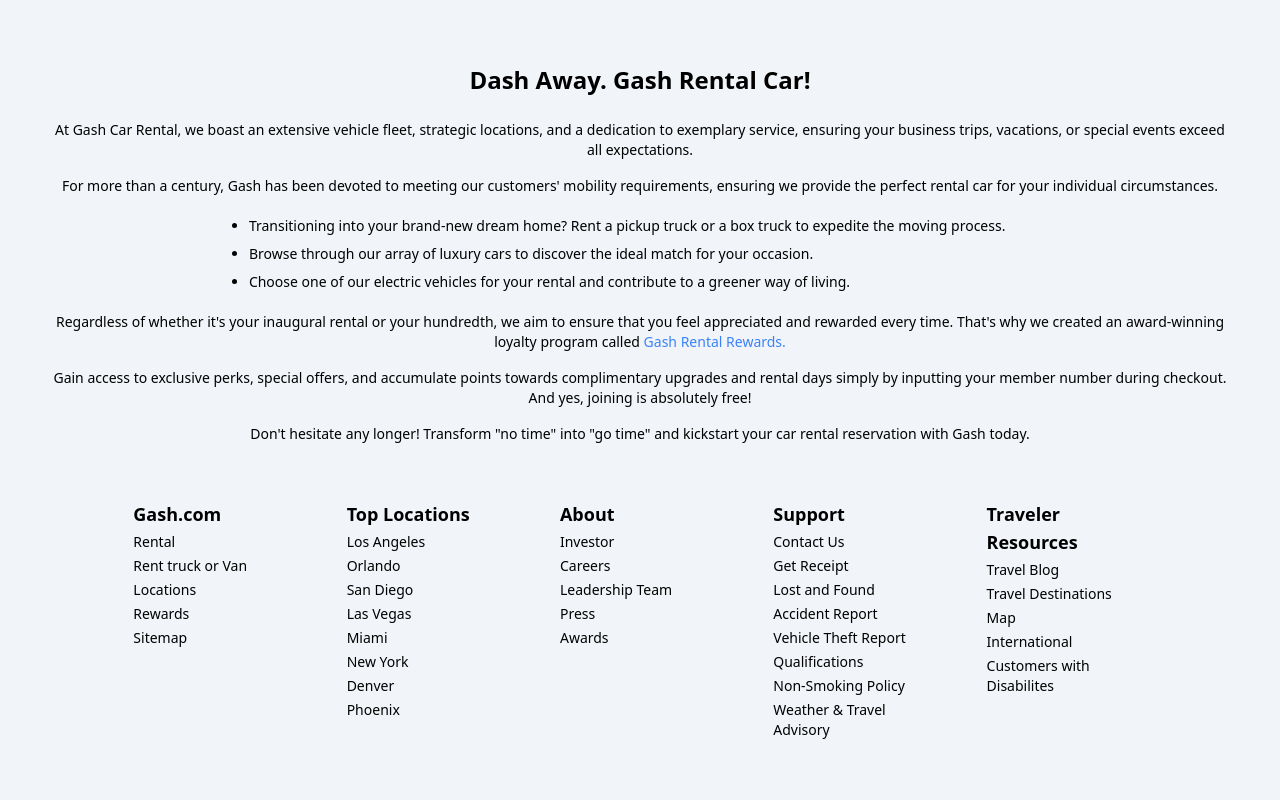
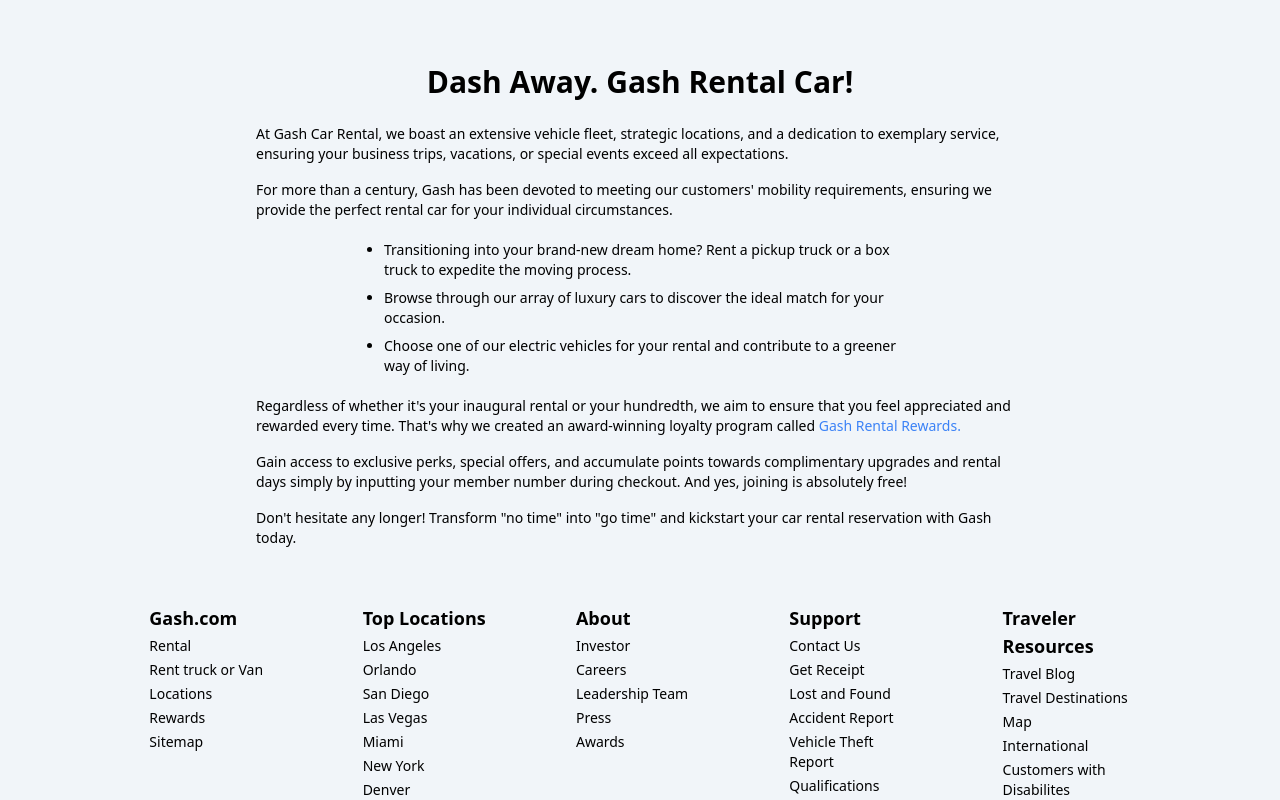
Before and after one commit to Peterson-Jacob/gsr, a Next.js app: page /components/footer in a window 1280 px wide. Shown: the top 800 px of the page. Built offline with nearby package versions, Linux system fonts and the light colour scheme.

Commit message:
Update footer.jsx

```diff
--- a/pages/components/footer.jsx
+++ b/pages/components/footer.jsx
@@ -7,39 +7,40 @@ export default function Footer(){
         <>
             <div className="w-full bg-slate-100">
 
-                <div>
-                    <h2 className="text-xl sm:text-2xl font-bold pt-16 pb-4 text-center">Dash Away. Gash Rental Car!</h2>
+                <div className="max">
 
-                    <div className="w-11/12 my-0 pb-8 mx-auto">
-                        <p className="text-xs sm:text-sm sm:text-center py-2">
+                    <h2 className="text-xl sm:text-2xl font-bold pt-16 pb-4 text-center lg:text-3xl">Dash Away. Gash Rental Car!</h2>
+
+                    <div className="w-11/12 my-0 pb-8 mx-auto  border-b-2 border-red-500  lg:w-3/4 xl:border-none xl:w-3/5">
+                        <p className="text-xs sm:text-sm  py-2">
                             At Gash Car Rental, we boast an extensive vehicle fleet, strategic locations,
                              and a dedication to exemplary service, ensuring your business trips, vacations,
                              or special events exceed all expectations.
                         </p>
 
-                        <p className="text-xs sm:text-sm sm:text-center py-2">
+                        <p className="text-xs sm:text-sm  py-2">
                             For more than a century, Gash has been devoted to meeting our customers' mobility
                             requirements, ensuring we provide the perfect rental car for your individual circumstances.
                         </p>
 
 
-                        <ul className="text-xs text-left w-5/6 sm:text-sm sm:w-2/3 my-0 mx-auto py-2 list-disc">
+                        <ul className="text-xs  w-5/6 sm:text-sm sm:w-2/3 my-0 mx-auto py-2 list-disc">
                              <li className="py-1">Transitioning into your brand-new dream home? Rent a pickup truck or a box truck to expedite the moving process.</li>
                              <li className="py-1"> Browse through our array of luxury cars to discover the ideal match for your occasion.</li>
                              <li className="py-1">Choose one of our electric vehicles for your rental and contribute to a greener way of living.</li>
                         </ul>
 
-                        <p className="text-xs sm:text-sm sm:text-center py-2">
+                        <p className="text-xs sm:text-sm  py-2">
                             Regardless of whether it's your inaugural rental or your hundredth, we aim to ensure that you
                             feel appreciated and rewarded every time. That's why we created an award-winning loyalty program called <span className="text-blue-500">Gash Rental Rewards.</span>
                         </p>
 
-                        <p className="text-xs sm:text-sm sm:text-center py-2">
+                        <p className="text-xs sm:text-sm  py-2">
                         Gain access to exclusive perks, special offers, and accumulate points towards complimentary upgrades and
                         rental days simply by inputting your member number during checkout. And yes, joining is absolutely free!
                         </p>
 
-                        <p className="text-xs sm:text-sm sm:text-center py-2">
+                        <p className="text-xs sm:text-sm  py-2">
                             Don't hesitate any longer! Transform "no time" into "go time" and kickstart your car rental reservation with Gash today.
                         </p>
 
@@ -48,8 +49,8 @@ export default function Footer(){
 
                 </div>
 
-            <div className="flex flex-wrap w-11/12 my-0 mx-auto lg:w-5/6 lg:pb-32  footerMax">
-                <div className="flex-initial w-40 my-4 mx-auto">
+            <div className="flex flex-wrap w-11/12 my-0 mx-auto lg:w-5/6 lg:pb-20  footerMax">
+                <div className="flex-initial w-32 my-4 mx-auto">
                    <h3 className="text-lg font-bold ">Gash.com</h3>
                     <ul>
                         <li className="text-sm cursor-pointer my-1">Rental</li>
@@ -60,7 +61,7 @@ export default function Footer(){
                     </ul>
                 </div>
 
-                <div className="flex-initial w-40 my-4 mx-auto">
+                <div className="flex-initial w-32 my-4 mx-auto">
                    <h3 className="text-lg font-bold ">Top Locations</h3>
                     <ul>
                         <li className="text-sm cursor-pointer my-1">Los Angeles</li>
@@ -74,7 +75,7 @@ export default function Footer(){
                     </ul>
                 </div>
 
-                <div className="flex-initial w-40 my-4 mx-auto">
+                <div className="flex-initial w-32 my-4 mx-auto">
                    <h3 className="text-lg font-bold">About</h3>
                     <ul>
                         <li className="text-sm cursor-pointer my-1">Investor</li>
@@ -85,7 +86,7 @@ export default function Footer(){
                     </ul>
                 </div>
 
-                <div className="flex-initial w-40 my-4 mx-auto ">
+                <div className="flex-initial w-32 my-4 mx-auto ">
                    <h3 className="text-lg font-bold">Support</h3>
                     <ul>
                         <li className="text-sm cursor-pointer my-1">Contact Us</li>
@@ -99,7 +100,7 @@ export default function Footer(){
                     </ul>
                 </div>
 
-                <div className="flex-initial w-40 my-4 mx-auto ">
+                <div className="flex-initial w-32 my-4 mx-auto ">
                    <h3 className="text-lg font-bold ">Traveler Resources</h3>
                     <ul>
                         <li className="text-sm cursor-pointer my-1">Travel Blog</li>
@@ -110,7 +111,11 @@ export default function Footer(){
                     </ul>
                 </div>
 
+
             </div>
+                <div className="max">
+                    <p className="text-sm text-center font-semibold pb-6">Gash was created by Jacob Peterson. 2024 </p>
+                </div>
             </div>
         </>
     );
```
